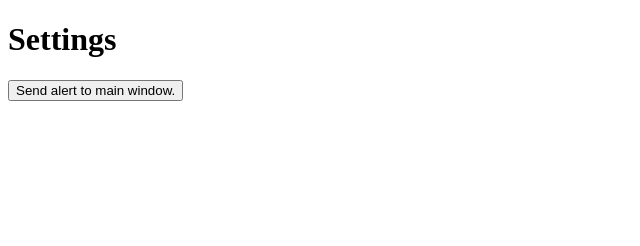
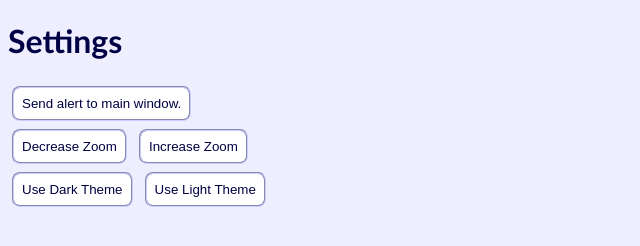
Before and after one commit to nwutils/window-communication-example, a website: page settings.html in a window 1280 px wide. Shown: the whole page, without its empty margins (0-640 px from the left). Drawn offline with Linux system fonts and the light colour scheme.

Commit message:
Improve example

```diff
--- /dev/null
+++ b/dark.css
@@ -0,0 +1,13 @@
+body {
+    background: #336;
+    color: #DDF;
+    font-family: Trebuchet MS, sans-serif;
+}
+button {
+    background: #000;
+    border: 2px groove #6A6AD8;
+    border-radius: 8px;
+    padding: 8px;
+    margin: 4px;
+    color: #DDF;
+}
--- /dev/null
+++ b/light.css
@@ -0,0 +1,13 @@
+body {
+    background: #EEF;
+    color: #004;
+    font-family: Trebuchet MS, sans-serif;
+}
+button {
+    background: #FFF;
+    border: 2px groove #CCF;
+    border-radius: 8px;
+    margin: 4px;
+    padding: 8px;
+    color: #004;
+}
--- a/settings.html
+++ b/settings.html
@@ -2,11 +2,23 @@
 <html>
   <head>
     <title>Settings</title>
+    <link id="theme" rel="stylesheet" href="light.css">
+    <script src="shared.js"></script>
   </head>
   <body>
     <h1>Settings</h1>
-    <button onclick="global.windowCommunication.main.alert('This came from the settings window')">
-      Send alert to main window.
-    </button>
+    <div>
+      <button onclick="global.windowCommunication.main.alert('This came from the settings window')">
+        Send alert to main window.
+      </button>
+    </div>
+    <div>
+      <button onclick="updateZoom(-0.5)">Decrease Zoom</button>
+      <button onclick="updateZoom(0.5)">Increase Zoom</button>
+    </div>
+    <div>
+      <button onclick="useTheme('dark')">Use Dark Theme</button>
+      <button onclick="useTheme('light')">Use Light Theme</button>
+    </div>
   </body>
 </html>
--- /dev/null
+++ b/shared.js
@@ -0,0 +1,15 @@
+function updateZoom (amount) {
+  global.windowCommunication.shared.zoomLevel += amount;
+  global.windowCommunication.shared.dataChanged();
+}
+function useTheme (theme) {
+  theme = theme || 'dark';
+  if (typeof(theme) !== 'string') {
+    theme = 'dark';
+  }
+  if (!['dark', 'light'].includes(theme)) {
+    theme = 'dark';
+  }
+  global.windowCommunication.shared.theme = theme;
+  global.windowCommunication.shared.dataChanged();
+}
```
Also changed, not shown: index.html (+41 -15 lines), package.json (+7 -1 lines), screenshot.png (added).
